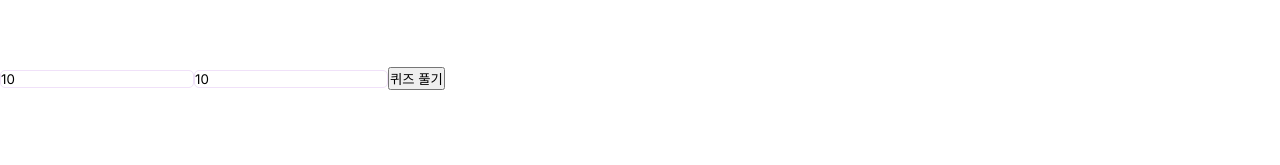
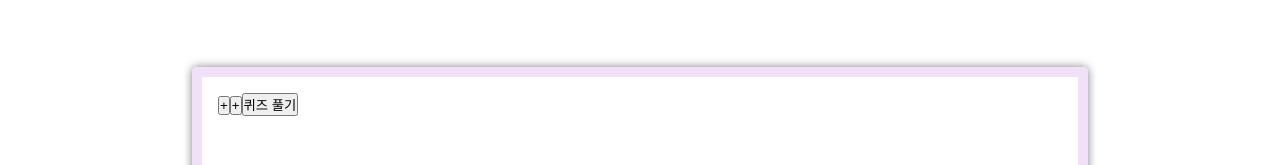
Before and after one commit to haileyham/study-now, a Next.js app: page /quiz in a window 1280 px wide. Shown: the part 141-306 px from the top of the page. Built offline with nearby package versions, Linux system fonts and the light colour scheme.

Commit message:
(#11) feat : 퀴즈셋팅페이지 - input에서 button 으로 변경 +5값

```diff
--- a/components/quiz/QuizSetting.tsx
+++ b/components/quiz/QuizSetting.tsx
@@ -1,6 +1,7 @@
 'use client';
 
-import React, { ChangeEvent, useState } from 'react';
+import React, { useState } from 'react';
+import styles from './page.module.scss';
 import { useRouter } from 'next/navigation';
 
 export default function QuizSetting() {
@@ -8,16 +9,16 @@ export default function QuizSetting() {
   const [timerDuration, setTimerDuration] = useState(10);
   const router = useRouter();
 
-  const handleSettingQuiz = (
-    e: ChangeEvent<HTMLInputElement | HTMLTextAreaElement>,
-  ) => {
-    const { name, value } = e.target;
+  const handleIncrease = (name: string) => {
     if (name === 'questionNum') {
-      setQuestionNum(parseInt(value));
+      setQuestionNum((prev) => prev + 5);
     } else if (name === 'timerDuration') {
-      setTimerDuration(parseInt(value));
+      setTimerDuration((prev) => prev + 5);
     }
   };
+
+  console.log(questionNum);
+  console.log(timerDuration);
 
   const handleMoveQuiz = () => {
     router.push(`/quiz/play?q=${questionNum}&t=${timerDuration}`);
@@ -25,19 +26,23 @@ export default function QuizSetting() {
 
   return (
     <>
-      <input
-        type="number"
-        name="questionNum"
-        defaultValue="10"
-        onChange={handleSettingQuiz}
-      />
-      <input
-        type="number"
-        name="timerDuration"
-        defaultValue="10"
-        onChange={handleSettingQuiz}
-      />
-      <button onClick={handleMoveQuiz}>퀴즈 풀기</button>
+      <main className={styles.main}>
+        <button
+          onClick={() => {
+            handleIncrease('questionNum');
+          }}
+        >
+          +
+        </button>
+        <button
+          onClick={() => {
+            handleIncrease('timerDuration');
+          }}
+        >
+          +
+        </button>
+        <button onClick={handleMoveQuiz}>퀴즈 풀기</button>
+      </main>
     </>
   );
 }
```
